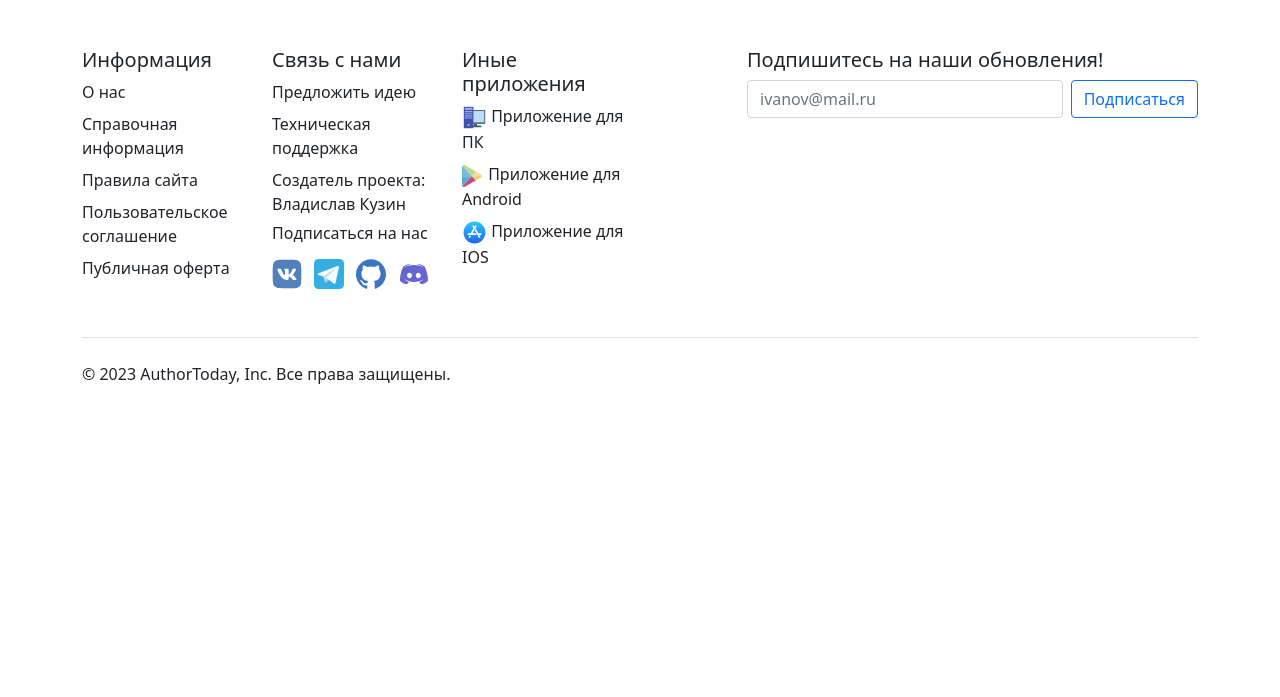
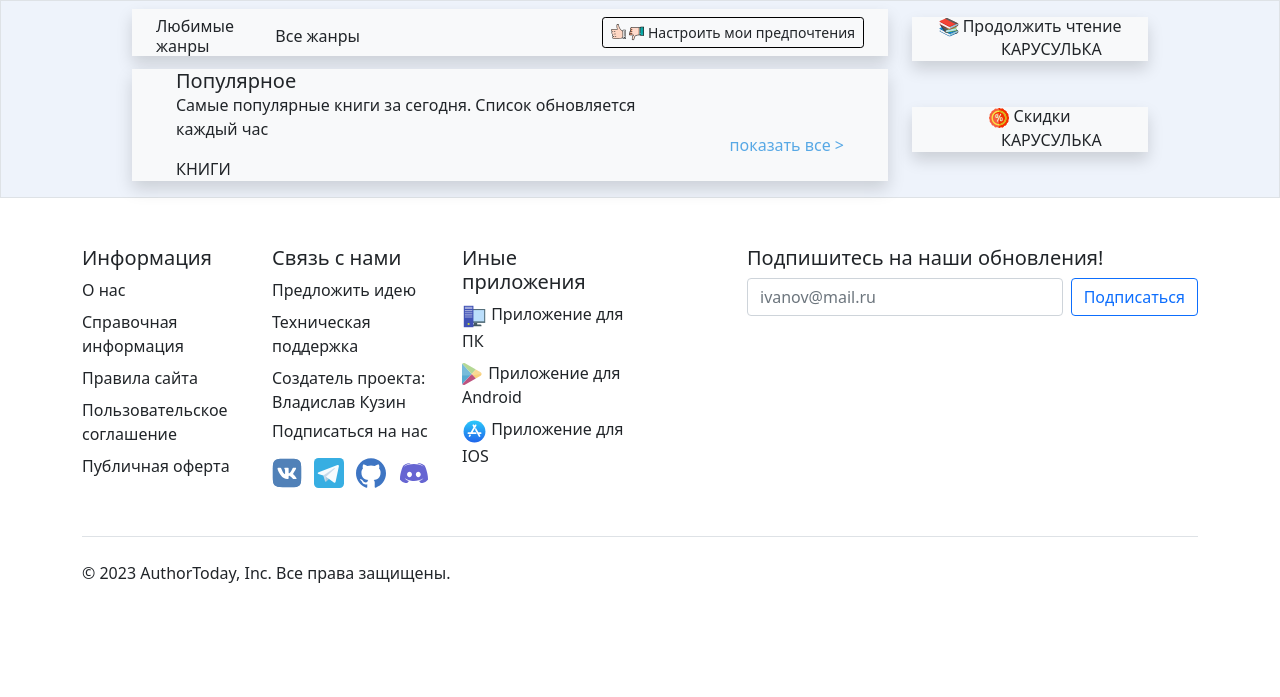
Before and after one commit to k1rson/author-today-django, a Django app: page / in a window 1280 px wide. Shown: the part 57-754 px from the top of the page. Run offline with Django 4.2, Linux system fonts and the light colour scheme; some libraries are stand-ins or nearby versions.

Commit message:
[update] update home page

```diff
--- a/src/author_today/apps/main_app/static/css/main.css
+++ b/src/author_today/apps/main_app/static/css/main.css
@@ -0,0 +1,7 @@
+.centered-modal-title {
+    text-align: center;
+}
+
+.custom-border{
+    border: 1px solid black;
+}
--- a/src/author_today/apps/main_app/static/js/main.js
+++ b/src/author_today/apps/main_app/static/js/main.js
@@ -9,3 +9,26 @@ function() {
 function OpenModalForSearch(){
     alert('gg')
 }
+
+function OpenModalNotCompletedElement() {
+    const modal = document.createElement('div');
+    modal.classList.add('modal', 'fade');
+    modal.id = 'modalnotcompletedelement';
+
+    modal.innerHTML = `
+    <div class="modal-dialog" role="document">
+        <div class="modal-content">
+        <div class="modal-header">
+         <h5 class="modal-title centered-modal-title">Ошибка перехода</h5>
+        </div>
+        <div class="modal-body">
+            <p>К сожалению, пока что не сделали :(</p>
+        </div>
+        </div>
+    </div>
+    `;
+
+    document.body.appendChild(modal);
+
+    $('#modalnotcompletedelement').modal('show');
+}
--- a/src/author_today/apps/main_app/templates/base/base.html
+++ b/src/author_today/apps/main_app/templates/base/base.html
@@ -146,9 +146,9 @@
         <div class="col-6 col-md-2 mb-3">
           <h5>Иные приложения</h5>
           <ul class="nav flex-column">
-            <li class="nav-item mb-2"><a href="#" class="nav-link p-0 text-dark"><img src="{% static 'image/icon-desktop.svg' %}" width="25px"> Приложение для ПК</a></li>
-            <li class="nav-item mb-2"><a href="#" class="nav-link p-0 text-dark"><img src="{% static 'image/icon-playmarket.svg' %}" width="22px"> Приложение для Android</a></li>
-            <li class="nav-item mb-2"><a href="#" class="nav-link p-0 text-dark"><img src="{% static 'image/icon-appstore.svg' %}" width="25px"> Приложение для IOS</a></li>
+            <li onclick="OpenModalNotCompletedElement()" class="nav-item mb-2"><a href="#" class="nav-link p-0 text-dark"><img src="{% static 'image/icon-desktop.svg' %}" width="25px"> Приложение для ПК</a></li>
+            <li onclick="OpenModalNotCompletedElement()" class="nav-item mb-2"><a href="#" class="nav-link p-0 text-dark"><img src="{% static 'image/icon-playmarket.svg' %}" width="22px"> Приложение для Android</a></li>
+            <li onclick="OpenModalNotCompletedElement()" class="nav-item mb-2"><a href="#" class="nav-link p-0 text-dark"><img src="{% static 'image/icon-appstore.svg' %}" width="25px"> Приложение для IOS</a></li>
           </ul>
         </div>
 
--- a/src/author_today/apps/main_app/templates/index.html
+++ b/src/author_today/apps/main_app/templates/index.html
@@ -5,5 +5,89 @@
 {% block title %}Книги и аудиокниги онлайн!{% endblock title %}
 
 {% block content %}
+<section class="border border-bottom" style="background-color: rgb(238, 243, 251);">
+    <div class="container-fluid mt-3 mb-3" style="max-width: 130vh;">
 
+        <!-- ========== First Section ========== -->
+        <div class="row justify-content-start align-items-start">
+            <div class="col-9">
+                <div class="container shadow bg-light">
+                    <div class="row justify-content-center align-items-center g-2">
+                        <div class="col-2">
+                            <a href="" class="h6 text-dark" style="text-decoration: none;">Любимые жанры</a>
+                        </div>
+                        <div class="col-2">
+                            <a href="" class="h6 text-dark" style="text-decoration: none;">Все жанры</a>
+                        </div>
+                        <div class="col align-content-end text-end">
+                            <button class="btn btn-sm ms-auto mb-2 custom-border">
+                              <img src="{% static 'image/icon-like.svg' %}" width="15px" class="mb-1">
+                              <img src="{% static 'image/icon-dislike.svg' %}" width="15px">
+                              Настроить мои предпочтения
+                            </button>
+                          </div>
+                    </div>
+                </div>
+            </div>
+            <div class="col">
+                <div class="container shadow bg-light">
+                    <div class="row justify-content-start align-items-start">
+                        <div class="col text-center">
+                            <a href="" class="h6 text-dark" style="text-decoration: none;"><img src="{% static 'image/icon-books.svg' %}" width="20px"> Продолжить чтение</a>
+                        </div>
+                    </div>
+                    <div class="row justify-content-center align-items-center">
+                        <div class="col">
+                            <div class="container">
+                                <div class="row justify-content-center align-items-center">
+                                    <div class="col-6">КАРУСУЛЬКА</div>
+                                </div>
+                            </div>
+                        </div>
+                    </div>
+                </div>
+            </div>
+        </div>
+
+        <!-- ========== Second Section ========== -->
+        <div class="row justify-content-center align-items-center mt-3 mb-3">
+            <div class="col-9">
+                <div class="container shadow bg-light">
+                    <div class="row justify-content-center align-items-center g-2">
+                        <div class="row">
+                            <div class="col-9">
+                                <a href="" class="h5 text-dark" style="text-decoration: none;">Популярное</a>
+                                <p href="" class="fs-6 text-dark" style="text-decoration: none;">Самые популярные книги за сегодня. Список обновляется каждый час</p>
+                            </div>
+                            <div class="col-3 align-content-end text-end mt-4">
+                                <a href="" class="" style="color: rgb(87, 168, 229);text-decoration: none;">показать все ></a>
+                            </div>
+                        </div>
+                        <div class="row">
+                            <div class="col">КНИГИ</div>
+                        </div>
+                    </div>
+                </div>
+            </div>
+            <div class="col">
+                <div class="container shadow bg-light">
+                    <div class="row justify-content-start align-items-start">
+                        <div class="col text-center">
+                            <a href="" class="h6 text-dark" style="text-decoration: none;"><img src="{% static 'image/discount.svg' %}" width="20px"> Скидки</a>
+                        </div>
+                    </div>
+                    <div class="row justify-content-center align-items-center">
+                        <div class="col">
+                            <div class="container">
+                                <div class="row justify-content-center align-items-center">
+                                    <div class="col-6">КАРУСУЛЬКА</div>
+                                </div>
+                            </div>
+                        </div>
+                    </div>
+                </div>
+            </div>
+        </div>
+    </div>
+</section>
 {% endblock content %}
```
Also changed, not shown: src/author_today/apps/main_app/static/image/icon-books.svg (added), src/author_today/apps/main_app/static/image/icon-dislike.svg (added), src/author_today/apps/main_app/static/image/icon-like.svg (added).
